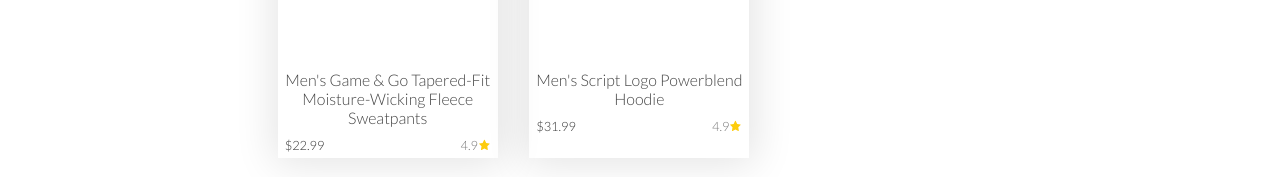
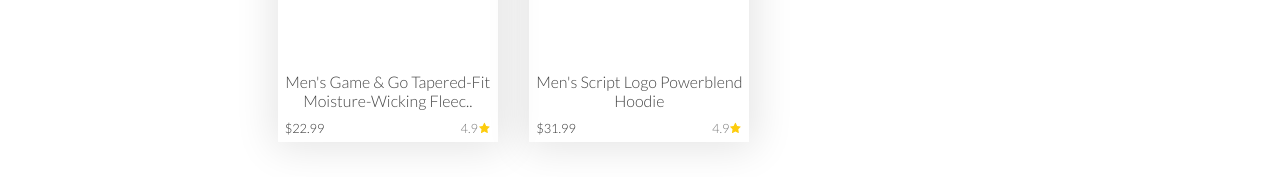
Before and after one commit to YassineEddyb/ecommerce-app, a React (Create React App) app in the folder client/: page /shop in a window 1280 px wide. Shown: the part 1118-1295 px from the top of the page. Built offline with nearby package versions, Linux system fonts and the light colour scheme.

Commit message:
adding some changes to products component

```diff
--- a/client/src/components/header/header-component.jsx
+++ b/client/src/components/header/header-component.jsx
@@ -22,9 +22,9 @@ const Header = () => {
           <h1>LOGO</h1>
         </Link>
         <nav>
-          <div className="icon search">
+          <Link className="icon search" to="/shop">
             <FiSearch />
-          </div>
+          </Link>
           <div className="icon cart" onClick={toggleSideBar}>
             <FiShoppingBag />
           </div>
--- a/client/src/components/product-card/product-card.jsx
+++ b/client/src/components/product-card/product-card.jsx
@@ -37,7 +37,10 @@ function ProductCard({ item }) {
           <img src={item.picture} alt={item.title} />
         </Link>
       </div>
-      <span className="title">{item.title}</span>
+      <span className="title">
+        {item.title.substring(0, 50)}
+        {item.title.length > 50 ? ".." : null}
+      </span>
       <div className="info">
         <span className="price">${item.price}</span>
         <div className="rating">
--- a/client/src/components/product-card/product-card.scss
+++ b/client/src/components/product-card/product-card.scss
@@ -2,6 +2,7 @@
 
 .product {
   width: 220px;
+  height: 350px;
   box-shadow: 1px 1px 40px 5px rgba(0, 0, 0, 0.11);
   border-radius: 8px 8px 0 0;
   .image {
```
